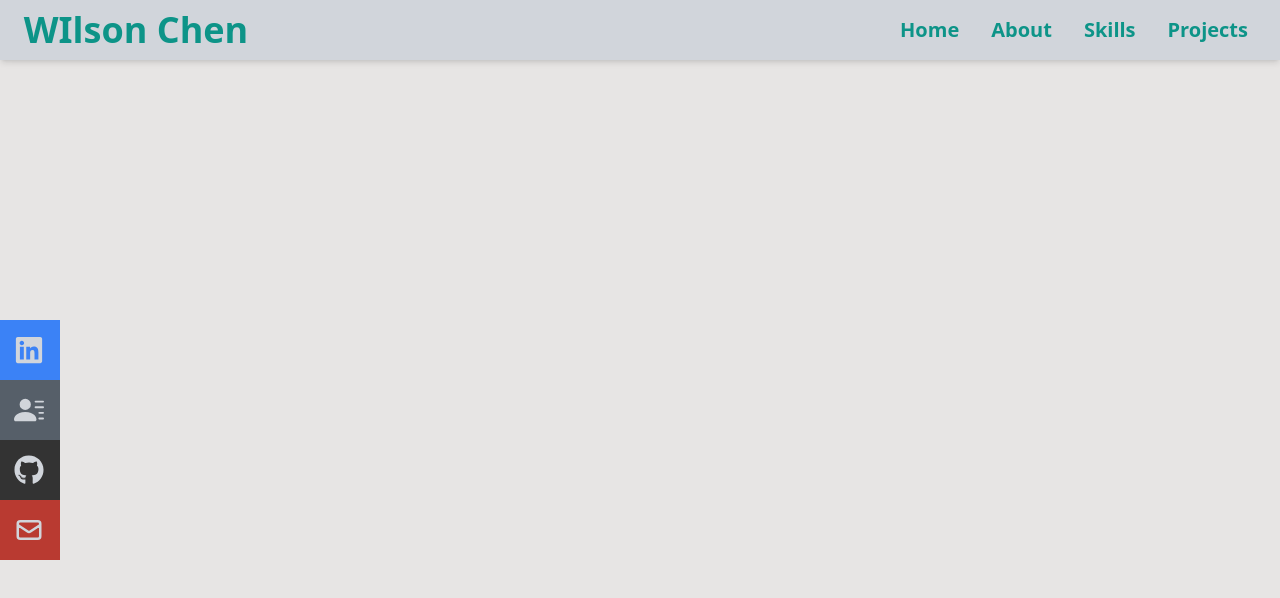
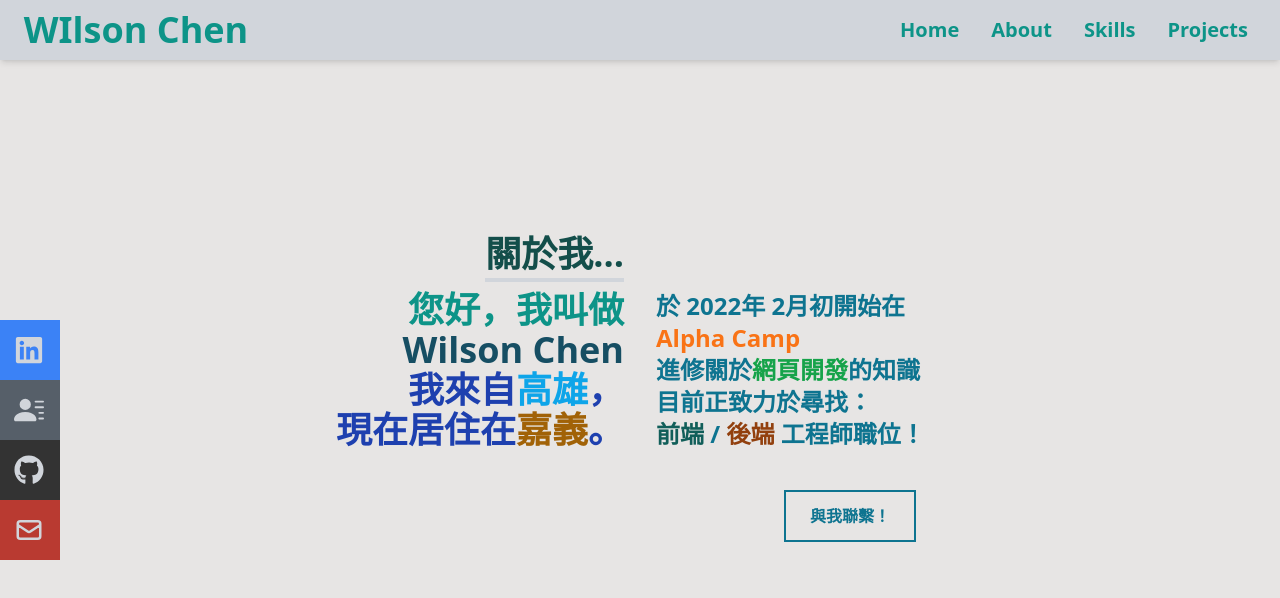
Before and after one commit to eaz73727/portfile, a React (Vite) app: page /about in a window 1280 px wide. Shown: the top 598 px of the page. Built offline with nearby package versions, Linux system fonts and the light colour scheme.

Commit message:
feat: add about component

```diff
--- a/src/App.tsx
+++ b/src/App.tsx
@@ -7,6 +7,7 @@ import {
 import Navbar from './components/Navbar'
 import Home from './pages/Home'
 import NotFound from './pages/NotFound'
+import About from './pages/About'
 
 function App() {
   return (
@@ -16,6 +17,7 @@ function App() {
         <Routes>
           <Route path="/home" element={<Home />} />
           <Route path="/" element={<Navigate to="/home" replace />} />
+          <Route path="/about" element={<About />} />
           <Route path="*" element={<NotFound />} />
         </Routes>
       </Router>
--- a/src/components/Navbar.tsx
+++ b/src/components/Navbar.tsx
@@ -25,7 +25,7 @@ const Navbar = () => {
   return (
     <nav className="fixed w-full h-[60px] bg-gray-300 flex justify-between items-center px-4 text-teal-600 shadow-md">
       <div className="w-[240px] flex items-center justify-center text-4xl font-bold">
-        <Link to="home">WIlson Chen</Link>
+        <Link className='' to="home">WIlson Chen</Link>
       </div>
       {/* menu */}
       <ul className="hidden md:flex ">
--- /dev/null
+++ b/src/pages/About.tsx
@@ -0,0 +1,57 @@
+import { Link } from 'react-router-dom'
+
+const About = () => {
+  return (
+    <div className="w-full h-screen">
+      <div className="sm:w-full w-[300px] mx-auto h-full flex-col flex justify-center items-center">
+        <div className="max-w-[1000px] w-full grid sm:grid-cols-2 gap-8">
+          <div className="sm:text-right">
+            <p className="text-4xl inline font-bold border-b-4 border-gray-300 text-teal-900">
+              關於我...
+            </p>
+          </div>
+        </div>
+        <div className="max-w-[1000px] w-full grid sm:grid-cols-2 gap-8 py-4">
+          <div className="sm:text-right  text-4xl font-bold">
+            <p className="text-teal-600">
+              您好，我叫做<p className="text-cyan-900">Wilson Chen</p>
+            </p>
+            <p className="text-blue-800">
+              我來自<span className="text-sky-500">高雄</span>，
+              <p>
+                現在居住在<span className="text-yellow-700">嘉義</span>。
+              </p>
+            </p>
+          </div>
+          <div className="text-2xl font-bold">
+            <p className="text-cyan-700">
+              於 2022年 2月初開始在
+              <p className="text-orange-500 ">Alpha Camp</p>
+              進修關於<span className="text-green-600">網頁開發</span>的知識
+              <p>
+                目前正致力於尋找：
+                <p>
+                  <span className="text-teal-800">前端</span> /{' '}
+                  <span className="text-amber-800">後端</span> 工程師職位！
+                </p>
+              </p>
+            </p>
+          </div>
+        </div>
+        <div className="max-w-[1000px] w-full grid sm:grid-cols-2 gap-8">
+          <div></div>
+          <button className="flex justify-start pl-32">
+            <a
+              className="text-cyan-700 border-cyan-700 my-6 border-2 py-3 px-6 hover:bg-cyan-700 hover:text-gray-300 font-bold duration-300 flex items-center"
+              href="mailto:eaz73727@gmail.com"
+            >
+              與我聯繫！
+            </a>
+          </button>
+        </div>
+      </div>
+    </div>
+  )
+}
+
+export default About
--- a/src/pages/Home.tsx
+++ b/src/pages/Home.tsx
@@ -14,8 +14,11 @@ const Home = () => {
           我正在尋找前端/後端工程師職位！
         </h2>
         <div>
-          <button className="text-cyan-700 border-cyan-700 my-6 border-2 py-3 px-6 hover:bg-cyan-700 hover:text-gray-300 font-bold duration-300">
-            <Link className="flex items-center" to="/project">
+          <button>
+            <Link
+              className="text-cyan-700 border-cyan-700 my-6 border-2 py-3 px-6 hover:bg-cyan-700 hover:text-gray-300 font-bold duration-300 flex items-center"
+              to="/project"
+            >
               看看我的作品吧！
               <span>
                 <HiArrowNarrowRight size={20} />
```
